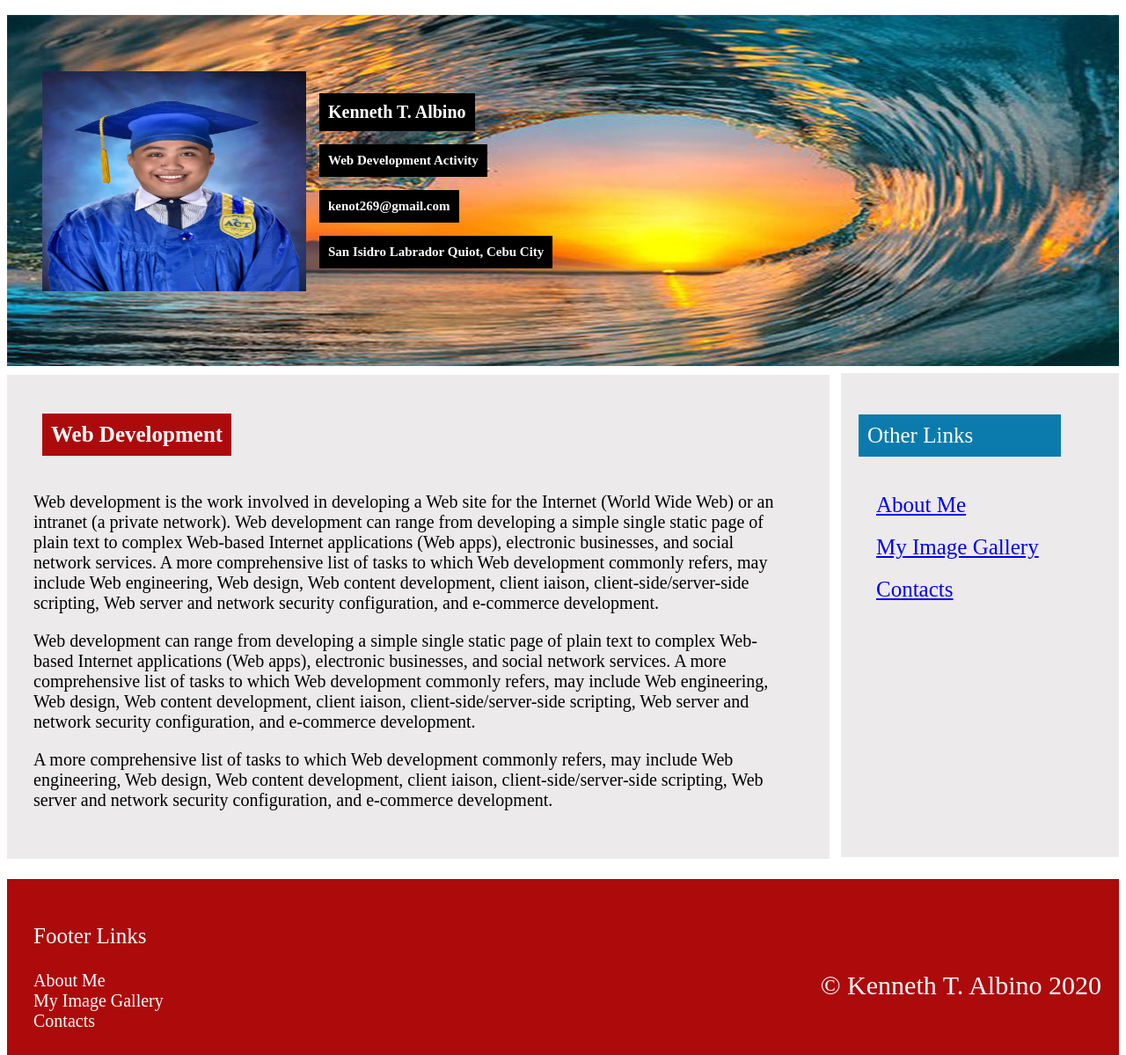
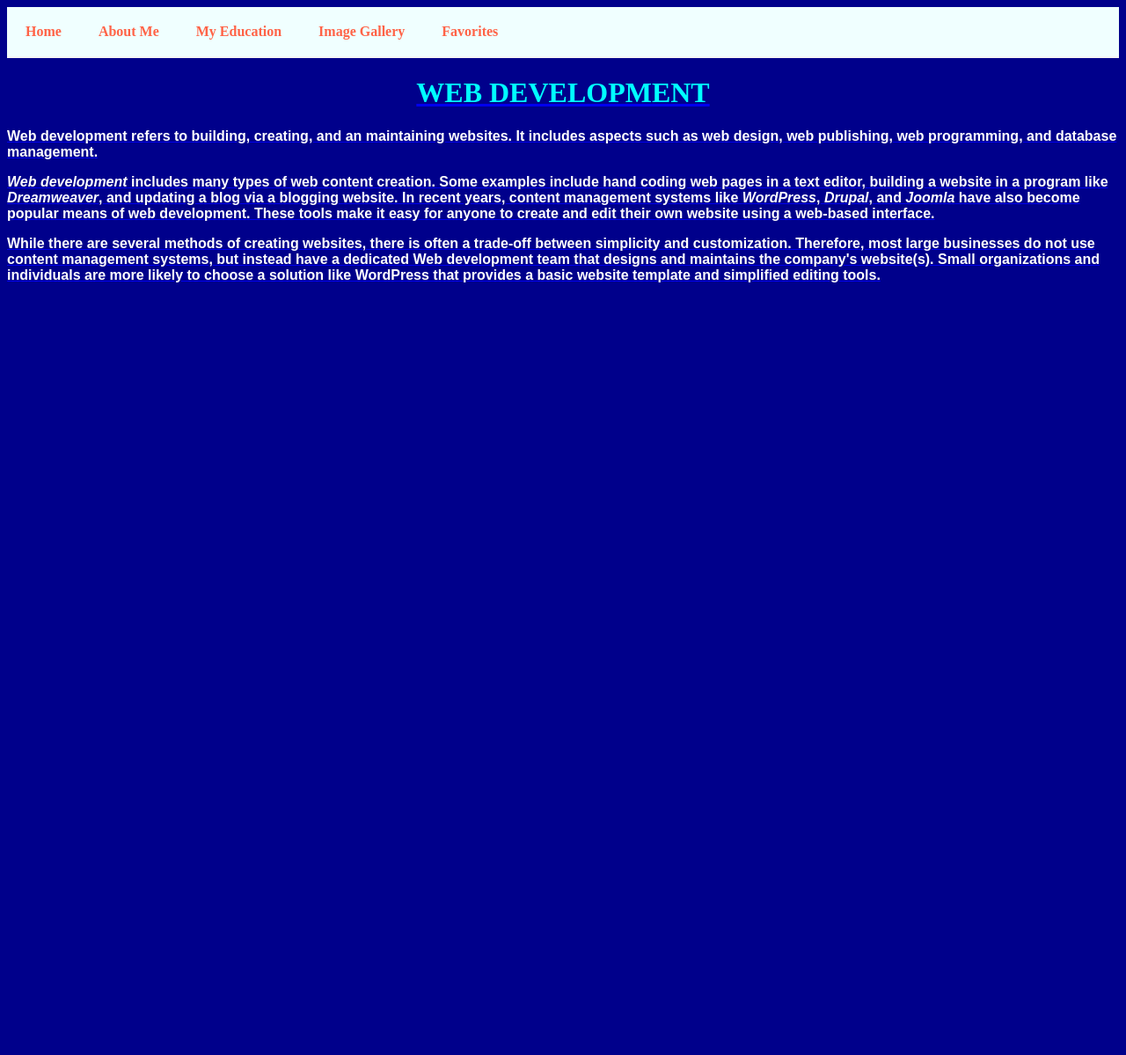
Before and after one commit to kennethalbino29/hello-world, a plain HTML site: page Home Pages.html in a window 1280 px wide. Shown: the whole page at 88% size. After the commit the page ends 800 px from the top, so only its background shows below. Drawn offline with Linux system fonts and the light colour scheme.

Commit message:
Revert "Merge branch 'main' of https://github.com/kennethalbino29/hello-world into main"
This reverts commit ccce8afb136a1319cf508d5e8c381a38134c843c, reversing
changes made to 9c3a93ef8891d9bbfb7041a4813ec95cab091ef3.

```diff
--- a/Home Pages.html
+++ b/Home Pages.html
@@ -1,166 +1,72 @@
-
 <!DOCTYPE html>
 <html>
      <head>
      <title>Home</title>
          <style>
-          #my_headerbackground {
-              background-image: url(Untitled-1.jpg);
-              height: 400px;
+   body {
+            background-color: darkblue;
+
             }
-          img {
+            h1 {
+            text-align: center;
+            color: aqua;
+            font-family: serif  ;
+            }
+            ul {
+            list-style-type: none;
+            margin: 0;
+            padding: 0;
+            overflow: hidden;
+            background-color: azure;
+            border-bottom: 2px solid whitesmoke;
+            }
+            li {
+            float: left;
 
-              padding-left: 40px;
-              padding-top: 65px;
-              float: left;
             }
+            li a {
+            display: block;
+            color: tomato;
+            text-align: center;
+            padding: 14px 16px;
+            text-decoration: none;
+            font-family: a;
+            font-weight: bold;
+            margin: 5px;
 
-          #profile_header {
-              background-color: black;
-              display: inline-block;
-              margin-top: 90px;
-              margin-left: 15px;
-              padding: 10px;
-              font-family: Times New Roman;
-              color:white;
-              font-size: 20px;
+            }
+            li a:hover{
+            background-color: white;
+            color: black;
+            }
+            p {
+            color: white;
+            font-family: sans-serif;
             font-weight: bold;
             }
-          #profile_header2 {
-              background-color: black;
-              display: inline-block;
-              margin-left: 15px;
-              padding: 10px;
-              font-family: Times New Roman;
-              color:white;
-              margin-top: 15px;
-              font-size: 15px;
-              font-weight: bold;
-          }
-          article {
-              margin-top: 10px;
-              background-color: #eceaeb;
-              float: left;
-              width: 70%;
-              color: black;
-              height: 550px;
-              padding-right: 50px;
-          }
-          #article_heading {
-              margin-top: 5%;
-              color: white;
-              background-color:#ad0a0b;
-              display: inline-block;
-              padding: 10px;
-              font-size: 25px;
-              margin-left: 40px;
-          }
-          #article_paragraph {
-              margin-left: 30px;
-              font-size: 20px;
-          }
-          nav {
-              background-color: #eceaeb;
-              height: 550px;
-              width: 25%;
-              float: right;
-              margin-top: 8px;
-              padding-left: 5   px;
-              margin-bottom: 2%;
-          }
-          #nav_heading {
-              margin-top: 15%;
-              color: white;
-              background-color: #0b7bad;
-              display: inline-block;
-              padding: 10px;
-              margin-left: 20px;
-              font-size: 25px;
-              padding-right: 100px;
-          }
-          #nav_link {
-              font-size: 25px;
-              list-style-type: none;
-              padding-bottom: 20px;
-              display: block;
-          }
-          footer {
-              background-color: #ad0a0b;
-              float: left;
-              height: 200px;
-              width: 100%;
-          }
-          #footer_title {
-              color: white;
-              font-size: 25px;
-              margin-top: 4%;
-              margin-left: 30px;
-          }
-          #footer_links {
-              color: white;
-              text-decoration: none;
-              font-size: 20px;
-              margin-left: 30px;
-              padding-bottom: 10px;
-          }
-          #footer_author {
-              float: right;
-              color: white;
-              font-size: 30px;
-              padding-right: 20px;
-          }
          </style>
-
      </head>
     <body>
-        <header id="my_headerbackground">
-            <img src="me.jpg" height="250px" width="300px">
+
+        <header></header>
+
+             <nav>
+
                 <ul>
-                <li id="profile_header">Kenneth T. Albino</li><br>
-                <li id="profile_header2">Web Development Activity</li><br>
-                <li id="profile_header2">kenot269@gmail.com</li><br>
-                <li id="profile_header2">San Isidro Labrador Quiot, Cebu City</li>
-            </ul>
-        </header>
-        <article>
-            <h2 id="article_heading">Web Development</h2>
-            <p id="article_paragraph"> Web development is the work involved in developing a Web site for the Internet
-                (World Wide Web) or an intranet (a private network). Web development can range
-                from developing a simple single static page of plain text to complex Web-based
-                Internet applications (Web apps), electronic businesses, and social network
-                services. A more comprehensive list of tasks to which Web development commonly
-                refers, may include Web engineering, Web design, Web content development, client
-                iaison, client-side/server-side scripting, Web server and network security configuration,
-                and e-commerce development.
-            </p>
-            <p id="article_paragraph"> Web development can range from developing a simple single static page of plain text to complex Web-based
-                Internet applications (Web apps), electronic businesses, and social network
-                services. A more comprehensive list of tasks to which Web development commonly
-                refers, may include Web engineering, Web design, Web content development, client
-                iaison, client-side/server-side scripting, Web server and network security configuration,
-                and e-commerce development.
-            </p>
-            <p id="article_paragraph">A more comprehensive list of tasks to which Web development commonly
-                refers, may include Web engineering, Web design, Web content development, client
-                iaison, client-side/server-side scripting, Web server and network security configuration,
-                and e-commerce development.
-            </p>
-        </article>
-        <nav>
-            <p id="nav_heading">Other Links</p>
-            <ul>
-                <li id="nav_link"><a href="#">About Me</a></li>
-                <li id="nav_link"><a href="#">My Image Gallery</a></li>
-                <li id="nav_link"><a href="#">Contacts</a></li>
+            <li><a href="Home%20Pages.html">Home</a></li>
+            <li><a href="About%20Me%20Pages.html">About Me</a></li>
+            <li><a href="My%20Educational%20Pages.html">My Education</a></li>
+            <li><a href="Image%20Gallery%20Pages.html">Image Gallery</a></li>
+            <li><a href="My%20Favorites.html">Favorites</a></li>
+            <li><a href="Contacts.html"Contacts</a></li>
+
                  </ul>
              </nav>
-        <footer>
-            <p id="footer_title">Footer Links</p>
-            <span id="footer_author">&copy; Kenneth T. Albino 2020</span>
-            <a href="#" id="footer_links">About Me</a> <br>
-            <a href="#" id="footer_links">My Image Gallery</a> <br>
-            <a href="#" id="footer_links">Contacts</a>
+                <h1>WEB DEVELOPMENT</h1>
 
-        </footer>
+
+        <p> <b>Web development</b> refers to building, creating, and an maintaining websites. It includes aspects such as web design, web publishing, web programming, and database management.</p>
+        <p> <b><i>Web development</i></b> includes many types of web content creation. Some examples include hand coding web pages in a text editor, building a website in a program like <b><i>Dreamweaver</i></b>, and updating a blog via a blogging website. In recent years, content management systems like <i>WordPress</i>, <i>Drupal</i>, and <i>Joomla</i> have also become popular means of web development. These tools make it easy for anyone to create and edit their own website using a web-based interface.</p>
+        <p>While there are several methods of creating websites, there is often a trade-off between simplicity and customization. Therefore, most large businesses do not use content management systems, but instead have a dedicated Web development team that designs and maintains the company's website(s). Small organizations and individuals are more likely to choose a solution like WordPress that provides a basic website template and simplified editing tools.</p>
     </body>
 </html>
```
Lines whose indentation alone changed are shown as unchanged.
